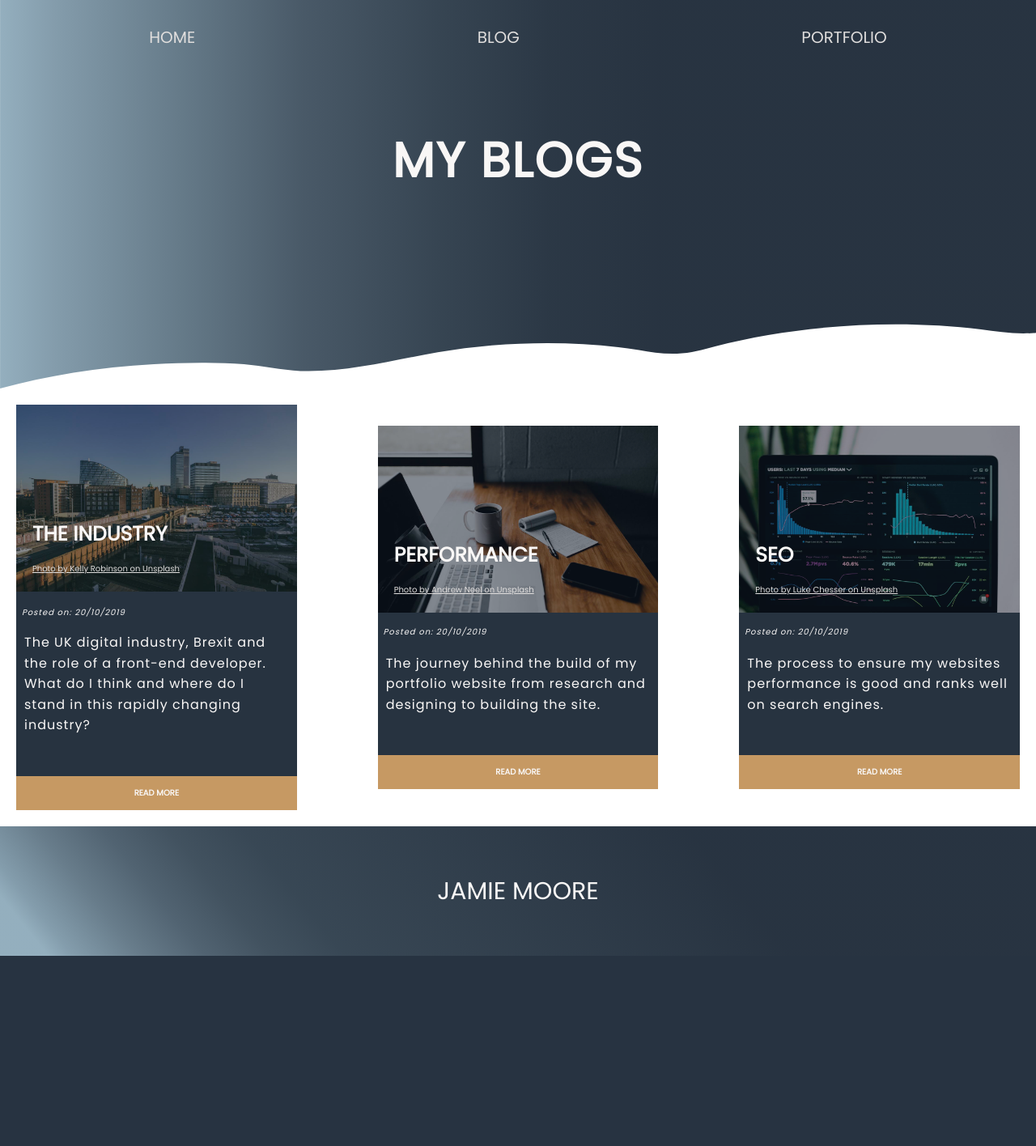
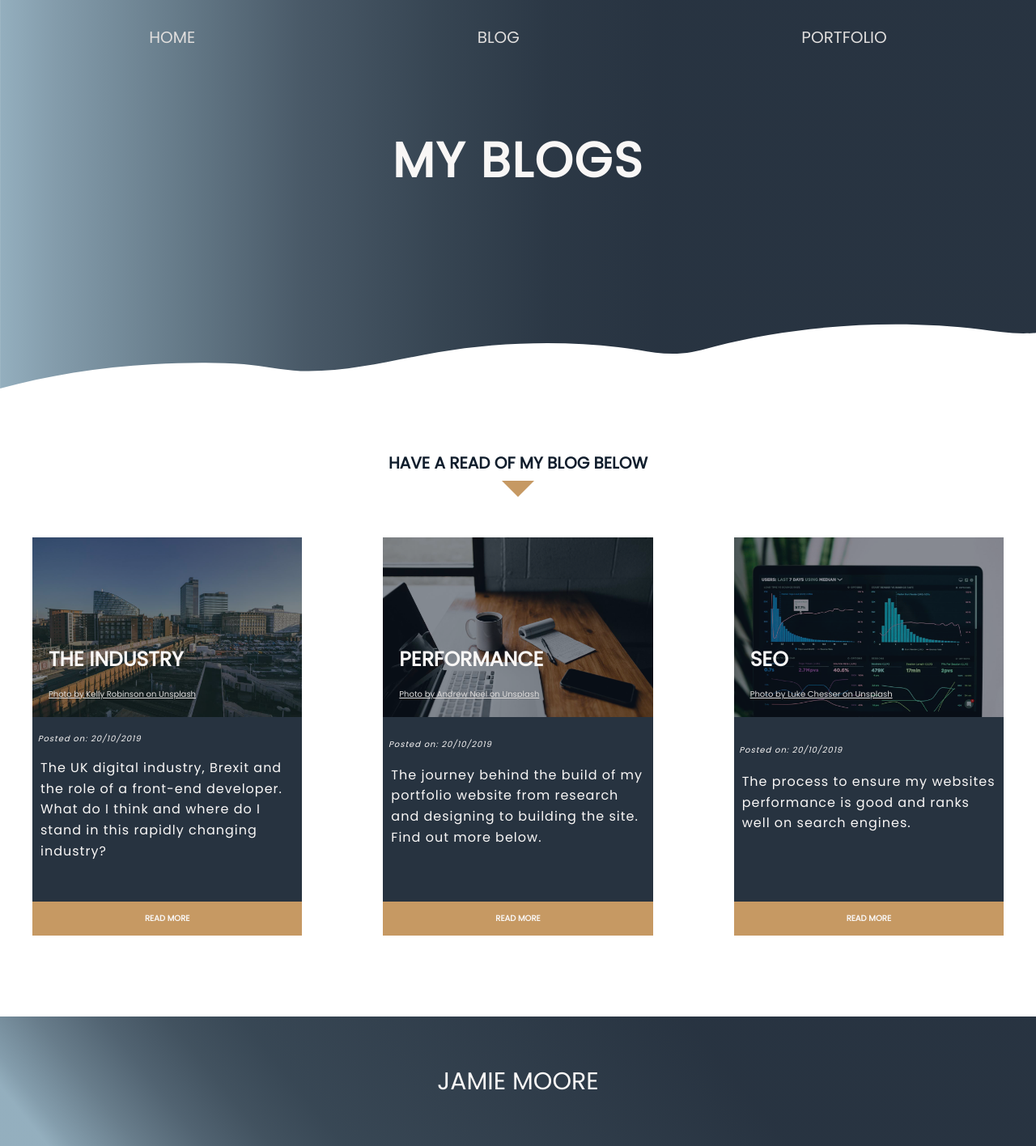
Before and after one commit to JamieMoore1994/jamie-portfolio, a PHP site: page /blog.html in a window 1280 px wide. Shown: the whole page at 81% size. Before the commit the page ends 1181 px from the top, so only its background shows below. Run offline with PHP 8.4, Linux system fonts and the light colour scheme; some libraries are stand-ins or nearby versions.

Commit message:
Fixing issue with different sized blog post cards
Issue with various sized blog post cards

```diff
--- a/blog.html
+++ b/blog.html
@@ -28,6 +28,7 @@
     <main id = "content">
         <!--Overall card section-->
         <article class="blogs">
+            <h2 class="blogs__main-title">Have a read of my blog below</h2>
             <ul class="blogs__cards">
                 <!--Individual cards-->
 
@@ -63,7 +64,7 @@
                                 <div class="blogs__entry">
                                     <span class="blogs__entry-date">Posted on: 20/10/2019</span>
                                 </div>
-                                <p>The journey behind the build of my portfolio website from research and designing to building the site.
+                                <p>The journey behind the build of my portfolio website from research and designing to building the site. Find out more below.
                                 </p>
                             </div>
                                 <a href="portfolio-blog.html" class="btn blogs__btn" title = "Portfolio development blog">Read More</a>
--- a/css/main.css
+++ b/css/main.css
@@ -726,7 +726,30 @@ img {
 }
 
 .blogs {
-    padding: 2rem;
+    padding: 5rem 2rem;
+}
+
+.blogs__main-title {
+    display: flex;
+    justify-content: center;
+    padding: 3rem 0;
+    text-transform: uppercase;
+    font-size: 2rem;
+    line-height: 1.2;
+    color: var(--color-primary);
+    position: relative;
+}
+
+.blogs__main-title::after {
+    content: "";
+    position: absolute;
+    bottom: 0;
+    height: 0;
+    width: 0;
+    border-left: 2rem solid transparent;
+    border-right: 2rem solid transparent;
+    border-top: 2rem solid var(--color-gold-primary);
+
 }
 
 .blogs__cards {
@@ -736,6 +759,14 @@ img {
     /* Makes card layout responsive, no need for media queries */
     grid-template-columns: repeat(auto-fit, minmax(25rem, 1fr));
     grid-gap: 10rem;
+    margin: 3rem 0;
+}
+
+@media screen and (min-width: 61em) {
+    .blogs__cards {
+        max-width: 120rem;
+        margin: 0 auto;
+    }
 }
 
 .blogs__card-item {
@@ -743,7 +774,7 @@ img {
     grid-template-columns: repeat(2, 1fr);
     align-items: flex-start;
 
-    margin: auto 0;
+    margin: 5rem 0;
     background-color: var(--color-primary-lighter);
 }
 
@@ -772,8 +803,7 @@ img {
 }
 
 .blogs__photo img {
-    height: auto;
-    display: block;
+   display: block;
 }
 
 .blogs__intro-title {
@@ -820,6 +850,8 @@ img {
     width: 100%;
     text-align: center;
     border-radius: 0;
+
+    align-self: flex-end;
 }
 
 .blogs__btn:hover,
```
